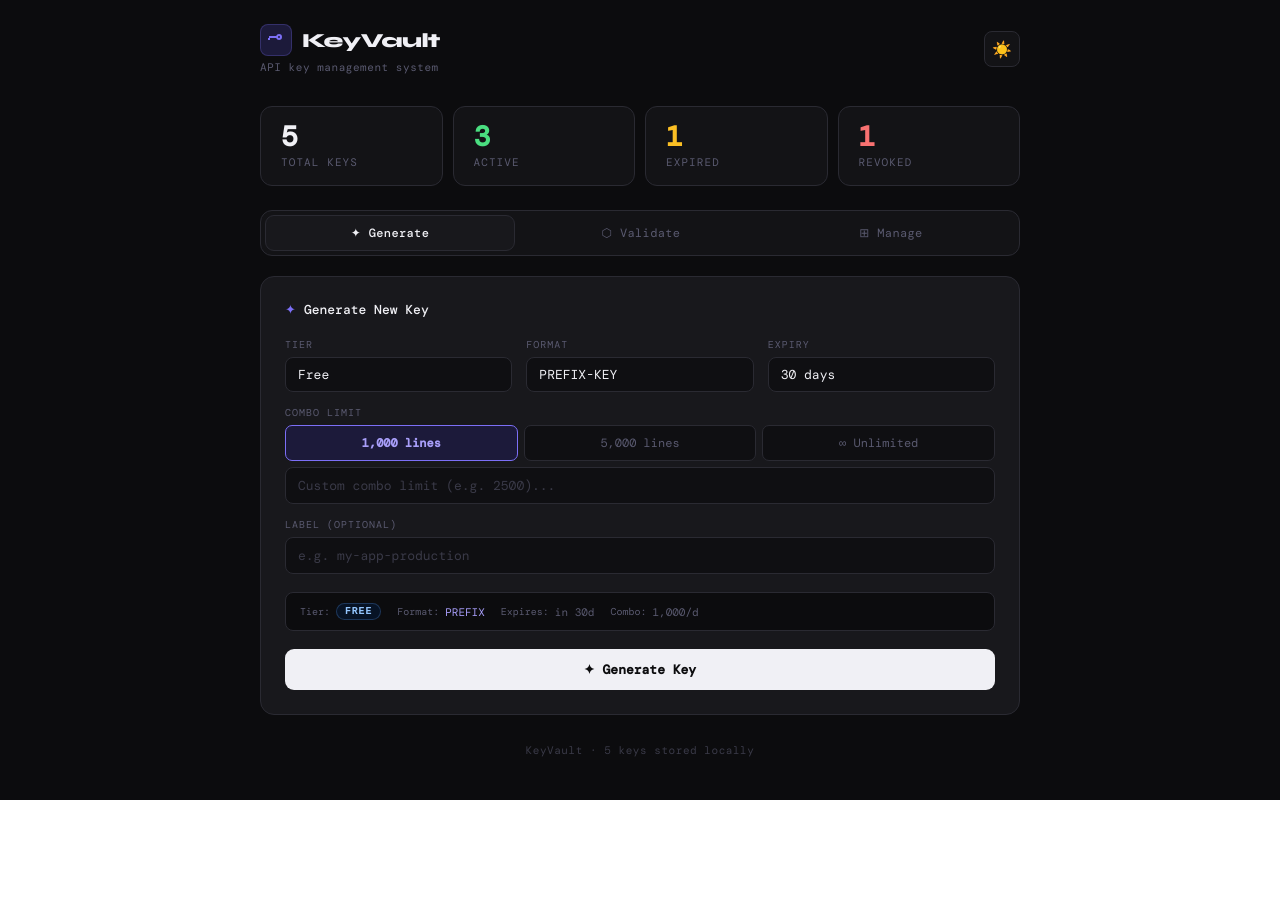
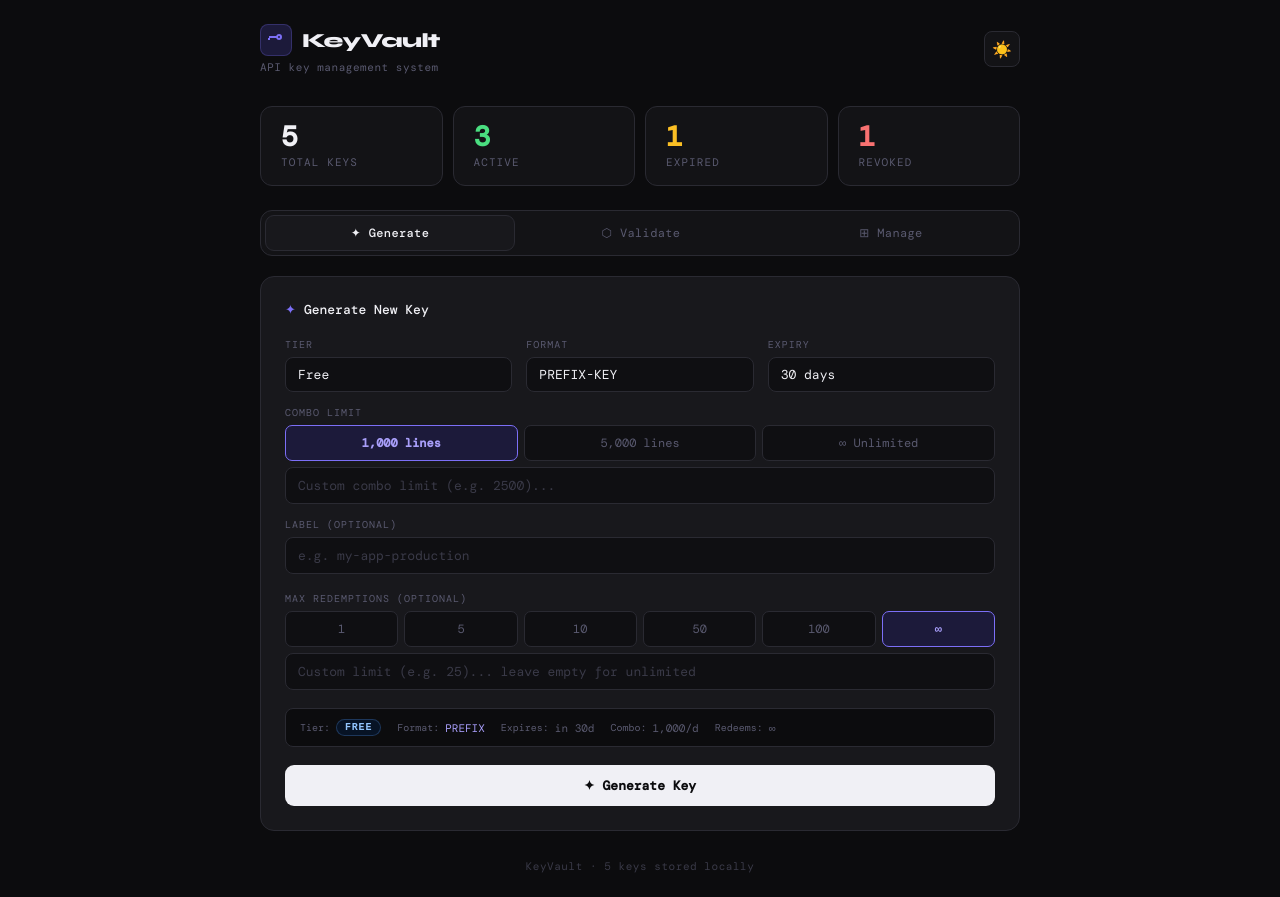
Before and after one commit to yukichanniel1-ai/Key-system, a Next.js app: page / in a window 1280 px wide. Before the commit the page ends 800 px from the top, so only its background shows below. Built offline with nearby package versions, Linux system fonts and the light colour scheme.

Commit message:
Add files via upload

```diff
--- a/pages/index.tsx
+++ b/pages/index.tsx
@@ -32,11 +32,11 @@ function generateKeyValue(format: string, tier: string): string {
 function buildSeed(): ApiKey[] {
   const now = Date.now();
   return [
-    { id: uuidv4(), key: "vip_ab3fxyz1_mn7pqrs2", label: "mobile-app-prod", tier: "vip", rateLimit: "5000", threads: 16, createdAt: now - 86400000 * 10, expiresAt: now + 86400000 * 20, revoked: false, usageCount: 1482 },
-    { id: uuidv4(), key: hexRand(32), label: "analytics-service", tier: "vip", rateLimit: "unlimited", threads: 32, createdAt: now - 86400000 * 30, expiresAt: now + 86400000 * 335, revoked: false, usageCount: 58210 },
-    { id: uuidv4(), key: uuidv4(), label: "sandbox-testing", tier: "free", rateLimit: "1000", threads: 2, createdAt: now - 86400000 * 5, expiresAt: now + 86400000 * 2, revoked: false, usageCount: 44 },
-    { id: uuidv4(), key: alphaRand(24), label: "legacy-webhook", tier: "free", rateLimit: "1000", threads: 4, createdAt: now - 86400000 * 90, expiresAt: now - 86400000 * 1, revoked: false, usageCount: 9320 },
-    { id: uuidv4(), key: "vip_" + alphaRand(8) + "_" + alphaRand(8), label: "ci-pipeline", tier: "vip", rateLimit: "unlimited", threads: 8, createdAt: now - 86400000 * 60, expiresAt: null, revoked: true, revokedAt: now - 86400000 * 3, usageCount: 301 },
+    { id: uuidv4(), key: "vip_ab3fxyz1_mn7pqrs2", label: "mobile-app-prod", tier: "vip", rateLimit: "5000", threads: 16, createdAt: now - 86400000 * 10, expiresAt: now + 86400000 * 20, revoked: false, usageCount: 1482, maxRedemptions: 100, redemptionCount: 67 },
+    { id: uuidv4(), key: hexRand(32), label: "analytics-service", tier: "vip", rateLimit: "unlimited", threads: 32, createdAt: now - 86400000 * 30, expiresAt: now + 86400000 * 335, revoked: false, usageCount: 58210, maxRedemptions: null, redemptionCount: 0 },
+    { id: uuidv4(), key: uuidv4(), label: "sandbox-testing", tier: "free", rateLimit: "1000", threads: 2, createdAt: now - 86400000 * 5, expiresAt: now + 86400000 * 2, revoked: false, usageCount: 44, maxRedemptions: 10, redemptionCount: 10 },
+    { id: uuidv4(), key: alphaRand(24), label: "legacy-webhook", tier: "free", rateLimit: "1000", threads: 4, createdAt: now - 86400000 * 90, expiresAt: now - 86400000 * 1, revoked: false, usageCount: 9320, maxRedemptions: 50, redemptionCount: 50 },
+    { id: uuidv4(), key: "vip_" + alphaRand(8) + "_" + alphaRand(8), label: "ci-pipeline", tier: "vip", rateLimit: "unlimited", threads: 8, createdAt: now - 86400000 * 60, expiresAt: null, revoked: true, revokedAt: now - 86400000 * 3, usageCount: 301, maxRedemptions: null, redemptionCount: 0 },
   ];
 }
 
@@ -223,6 +223,7 @@ export default function App() {
   const [rateLimit, setRateLimit] = useState("1000");
   const [comboLimitCustom, setComboLimitCustom] = useState("");
   const [label, setLabel] = useState("");
+  const [maxRedemptions, setMaxRedemptions] = useState<string>("");
   const [expandedKey, setExpandedKey] = useState<string | null>(null);
 
   const T = THEMES[theme];
@@ -251,6 +252,8 @@ export default function App() {
         tier, rateLimit, threads: 1, createdAt: now,
         expiresAt: expiryDays > 0 ? now + expiryDays * 86400000 : null,
         revoked: false, usageCount: 0,
+        maxRedemptions: maxRedemptions !== "" && Number(maxRedemptions) > 0 ? Number(maxRedemptions) : null,
+        redemptionCount: 0,
       };
       setKeys(prev => [newKey, ...prev]);
       setGeneratedKey(newKey);
@@ -467,6 +470,34 @@ export default function App() {
                 <Input value={label} onChange={e => setLabel(e.target.value)} placeholder="e.g. my-app-production" />
               </div>
 
+              <div style={{ marginBottom: 18 }}>
+                <div style={{ fontSize: 10, color: T.muted, textTransform: "uppercase", letterSpacing: "0.1em", marginBottom: 6 }}>Max Redemptions (optional)</div>
+                <div style={{ display: "flex", gap: 6 }}>
+                  {["1", "5", "10", "50", "100"].map(v => (
+                    <button key={v} type="button"
+                      onClick={() => setMaxRedemptions(maxRedemptions === v ? "" : v)}
+                      style={{ flex: 1, padding: "9px 0", borderRadius: 7, border: `0.5px solid ${maxRedemptions === v ? T.accent : T.border}`, background: maxRedemptions === v ? T.accentBg : "var(--inp)", color: maxRedemptions === v ? T.accentText : T.muted, fontSize: 12, fontFamily: "inherit", cursor: "pointer", fontWeight: maxRedemptions === v ? 600 : 400, transition: "all 0.15s" }}>
+                      {v}
+                    </button>
+                  ))}
+                  <button type="button"
+                    onClick={() => setMaxRedemptions("")}
+                    style={{ flex: 1, padding: "9px 0", borderRadius: 7, border: `0.5px solid ${maxRedemptions === "" ? T.accent : T.border}`, background: maxRedemptions === "" ? T.accentBg : "var(--inp)", color: maxRedemptions === "" ? T.accentText : T.muted, fontSize: 12, fontFamily: "inherit", cursor: "pointer", fontWeight: maxRedemptions === "" ? 600 : 400, transition: "all 0.15s" }}>
+                    ∞
+                  </button>
+                </div>
+                <input
+                  type="number"
+                  min={1}
+                  value={maxRedemptions}
+                  onChange={e => setMaxRedemptions(e.target.value)}
+                  placeholder="Custom limit (e.g. 25)... leave empty for unlimited"
+                  style={{ marginTop: 6, width: "100%", background: "var(--inp)", border: `0.5px solid ${maxRedemptions ? T.accent : T.border}`, borderRadius: 8, color: "var(--text)", fontFamily: "inherit", fontSize: 13, padding: "9px 12px", outline: "none", boxSizing: "border-box" as const, transition: "border-color 0.15s" }}
+                  onFocus={e => e.target.style.borderColor = T.accent}
+                  onBlur={e => e.target.style.borderColor = maxRedemptions ? T.accent : "var(--bord)"}
+                />
+              </div>
+
               {/* Preview strip */}
               <div style={{ background: T.bg, border: `0.5px solid ${T.border}`, borderRadius: 8, padding: "10px 14px", marginBottom: 18, display: "flex", alignItems: "center", justifyContent: "space-between", flexWrap: "wrap", gap: 8 }}>
                 <div style={{ display: "flex", gap: 16, flexWrap: "wrap" }}>
@@ -475,6 +506,7 @@ export default function App() {
                     ["Format", <span key="f" style={{ fontSize: 11, color: T.accentText }}>{format.toUpperCase()}</span>],
                     ["Expires", <span key="e" style={{ fontSize: 11, color: T.muted }}>{expiryDays > 0 ? `in ${expiryDays}d` : "Never"}</span>],
                     ["Combo", <span key="r" style={{ fontSize: 11, color: T.muted }}>{rateLimit === "unlimited" ? "∞" : `${Number(rateLimit).toLocaleString()}/d`}</span>],
+                    ["Redeems", <span key="rd" style={{ fontSize: 11, color: T.muted }}>{maxRedemptions ? `0 / ${Number(maxRedemptions).toLocaleString()}` : "∞"}</span>],
                   ] as [string, React.ReactNode][]).map(([k, v]) => (
                     <div key={k} style={{ display: "flex", alignItems: "center", gap: 6 }}>
                       <span style={{ fontSize: 10, color: T.muted }}>{k}:</span>{v}
@@ -510,6 +542,7 @@ export default function App() {
                     <span>Label: <b style={{ color: T.text }}>{generatedKey.label}</b></span>
                     <span>Combo: <b style={{ color: T.text }}>{generatedKey.rateLimit === "unlimited" ? "∞" : `${Number(generatedKey.rateLimit).toLocaleString()}/d`}</b></span>
                     <span>Expires: <b style={{ color: T.text }}>{fmtDate(generatedKey.expiresAt)}</b></span>
+                    <span>Redeems: <b style={{ color: T.text }}>{generatedKey.maxRedemptions ? `0 / ${generatedKey.maxRedemptions.toLocaleString()}` : "∞ Unlimited"}</b></span>
                   </div>
                 </div>
               )}
@@ -545,7 +578,7 @@ export default function App() {
                   </div>
                   {validateResult.valid && validateResult.key && (
                     <div style={{ display: "grid", gridTemplateColumns: "1fr 1fr", gap: 10 }}>
-                      {[["Label", validateResult.key.label], ["Tier", validateResult.key.tier?.toUpperCase()], ["Combo Limit", validateResult.key.rateLimit === "unlimited" ? "Unlimited" : `${Number(validateResult.key.rateLimit).toLocaleString()}/day`], ["Threads", String((validateResult.key as ApiKey).threads ?? 1)], ["Usage Count", validateResult.key.usageCount.toLocaleString()], ["Created", fmtDate(validateResult.key.createdAt)], ["Expires", fmtDate(validateResult.key.expiresAt)]].map(([k, v]) => (
+                      {[["Label", validateResult.key.label], ["Tier", validateResult.key.tier?.toUpperCase()], ["Combo Limit", validateResult.key.rateLimit === "unlimited" ? "Unlimited" : `${Number(validateResult.key.rateLimit).toLocaleString()}/day`], ["Threads", String((validateResult.key as ApiKey).threads ?? 1)], ["Usage Count", validateResult.key.usageCount.toLocaleString()], ["Redemptions", validateResult.key.maxRedemptions ? `${validateResult.key.redemptionCount} / ${validateResult.key.maxRedemptions}` : "∞ Unlimited"], ["Created", fmtDate(validateResult.key.createdAt)], ["Expires", fmtDate(validateResult.key.expiresAt)]].map(([k, v]) => (
                         <div key={k}>
                           <div style={{ fontSize: 10, color: T.greenText + "99", textTransform: "uppercase", letterSpacing: "0.08em", marginBottom: 2 }}>{k}</div>
                           <div style={{ fontSize: 12, color: T.text }}>{v}</div>
@@ -620,6 +653,9 @@ export default function App() {
                           <div style={{ display: "flex", alignItems: "center", gap: 10, flexShrink: 0 }}>
                             <div style={{ textAlign: "right" }}>
                               <div style={{ fontSize: 11, color: T.muted }}>{k.usageCount.toLocaleString()} uses</div>
+                              <div style={{ fontSize: 10, color: k.maxRedemptions && k.redemptionCount >= k.maxRedemptions ? T.redText : T.hint }}>
+                                {k.maxRedemptions ? `${k.redemptionCount} / ${k.maxRedemptions} redeems` : "∞ redeems"}
+                              </div>
                               <div style={{ fontSize: 10, color: T.hint }}>{fmtDate(k.expiresAt)}</div>
                             </div>
                             <span style={{ fontSize: 12, color: T.hint, transform: isExpanded ? "rotate(180deg)" : "none", transition: "transform 0.2s", display: "inline-block" }}>▾</span>
@@ -630,7 +666,7 @@ export default function App() {
                         {isExpanded && (
                           <div style={{ borderTop: `0.5px solid ${T.border}`, padding: "14px 14px", background: T.surface, animation: "slideDown 0.15s ease" }}>
                             <div style={{ display: "grid", gridTemplateColumns: "1fr 1fr", gap: 12, marginBottom: 14 }}>
-                              {[["Created", fmtDate(k.createdAt)], ["Expires", fmtDate(k.expiresAt)], ["Combo Limit", k.rateLimit === "unlimited" ? "Unlimited" : `${Number(k.rateLimit).toLocaleString()}/day`], ["Usage Count", k.usageCount.toLocaleString()], ["ID", k.id.slice(0, 18) + "…"], ...(k.revoked ? [["Revoked At", fmtDate(k.revokedAt ?? null)]] : [])].map(([lbl, val]) => (
+                              {[["Created", fmtDate(k.createdAt)], ["Expires", fmtDate(k.expiresAt)], ["Combo Limit", k.rateLimit === "unlimited" ? "Unlimited" : `${Number(k.rateLimit).toLocaleString()}/day`], ["Redemptions", k.maxRedemptions ? `${k.redemptionCount} / ${k.maxRedemptions}` : "∞ Unlimited"], ["Usage Count", k.usageCount.toLocaleString()], ["ID", k.id.slice(0, 18) + "…"], ...(k.revoked ? [["Revoked At", fmtDate(k.revokedAt ?? null)]] : [])].map(([lbl, val]) => (
                                 <div key={lbl}>
                                   <div style={{ fontSize: 10, color: T.muted, textTransform: "uppercase", letterSpacing: "0.08em", marginBottom: 2 }}>{lbl}</div>
                                   <div style={{ fontSize: 12, color: T.text, wordBreak: "break-all" }}>{val}</div>
```
